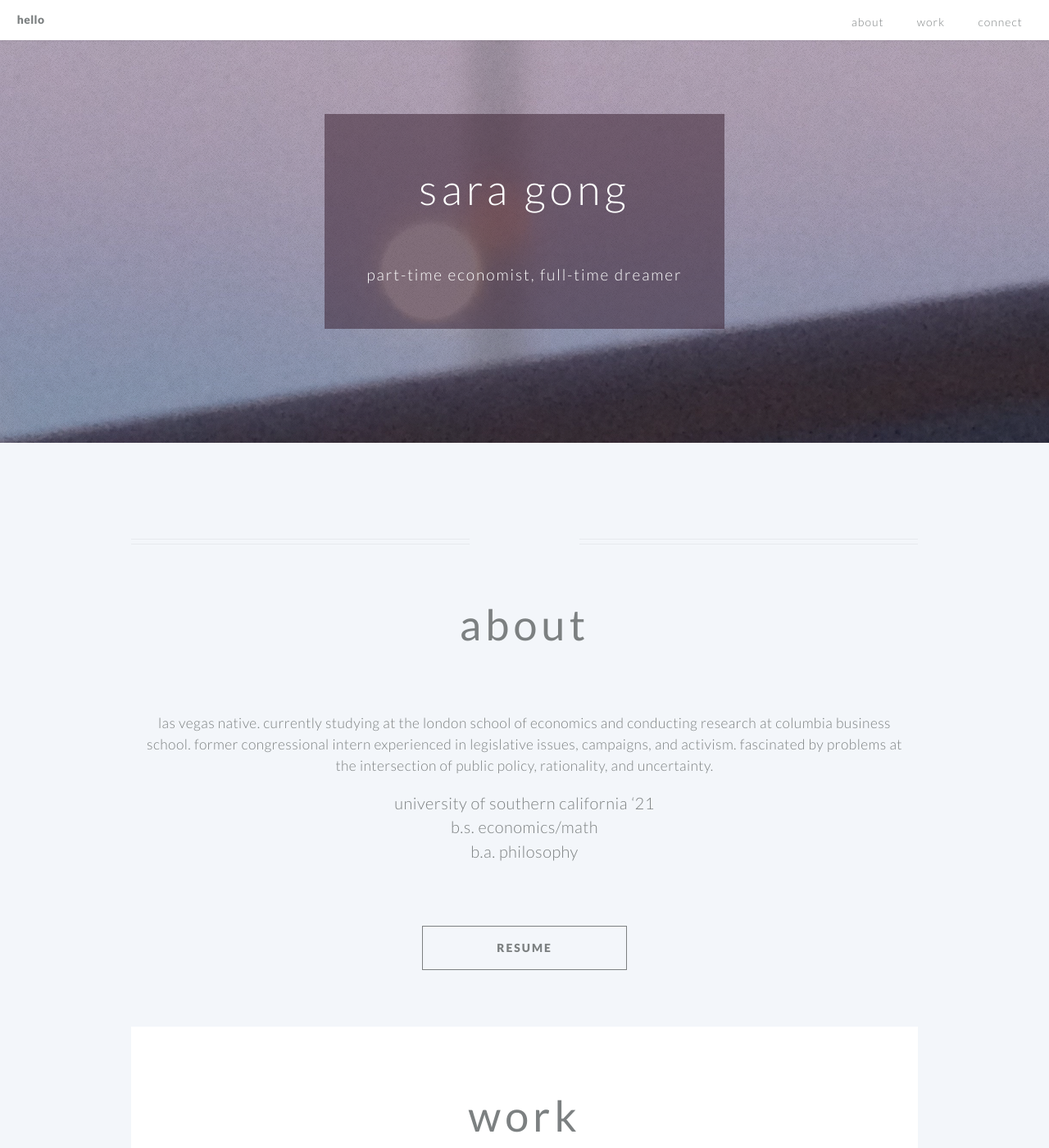
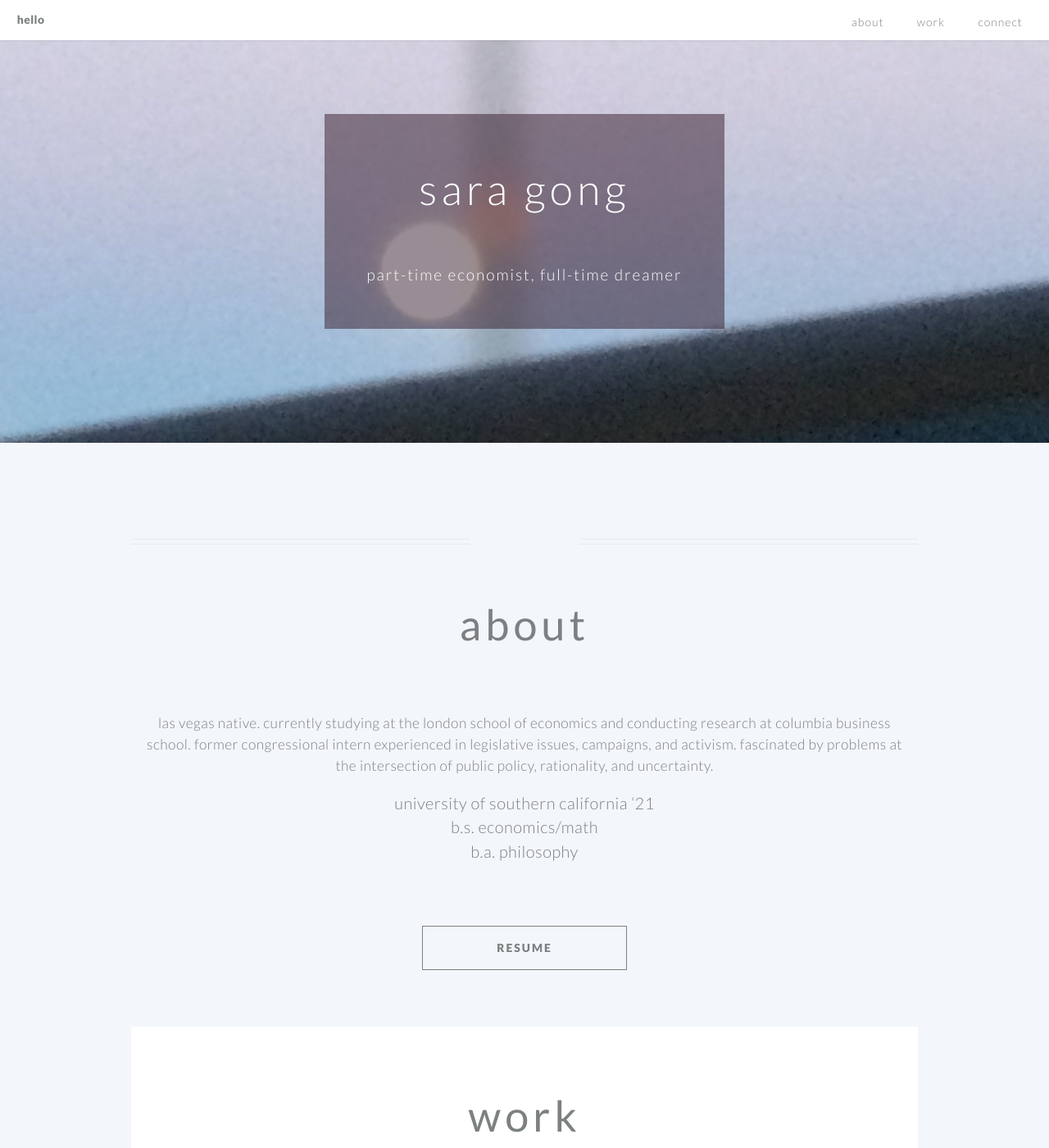
Before and after one commit to saragong/saragong.github.io, a Jekyll site: the page built from index.html, in a window 1280 px wide and 1400 px high. Shown: the whole window at 82% size. Built offline with Jekyll 4.4.1, drawn with Linux system fonts in a browser that asks for light colours.

Commit message:
liquid background image

```diff
--- a/_layouts/landing-page.html
+++ b/_layouts/landing-page.html
@@ -9,7 +9,7 @@
     <meta name="keywords" content="" />
 
     <!--favicon-->
-    {%if page.title %}
+    {% if page.title %}
     <link rel="icon" href= "{{ page.favicon }}" type="image/x-icon" />
     {% endif %}
 
@@ -57,7 +57,9 @@
     </header>
 
     <!-- BANNER -->
-    <section id="banner" style="background-attachment: scroll, scroll, scroll, fixed;">
+    <section id="banner" {% if page.background_image %}style="background-image: url('css/images/background.svg'),
+        url('{{ page.background_image }}'); background-attachment: scroll, fixed;"
+        {% endif %}>
 
         <div class="inner">
 
--- a/css/style.css
+++ b/css/style.css
@@ -791,12 +791,12 @@ Styles adapted from Twenty by HTML5 UP!
 	@keyframes reveal-banner { 0% { opacity: 0; } 100% { opacity: 1; } }
 
 	#banner {
-		background-attachment: scroll, scroll, scroll, fixed;
-		background-color: #645862;
-		background-image: url("images/background.svg"), url("images/background.svg"), url("images/overlay.png"), url("../images/background.jpeg");
-		background-position: bottom left, bottom right, top left, top center;
-		background-repeat: no-repeat, no-repeat, repeat, no-repeat;
-		background-size: 25em, 25em, auto, cover;
+		background-attachment: scroll, fixed;
+		background-color: transparent;
+		background-image: url("images/background.svg"), url("../images/background.jpeg");
+		background-position: bottom center, top center;
+		background-repeat: no-repeat;
+		background-size: 25em, cover;
 		color: white;
 		cursor: default;
 		padding: 8em 0;
@@ -888,7 +888,7 @@ Styles adapted from Twenty by HTML5 UP!
 
 	.cta {
 		background-attachment: scroll, scroll, scroll, fixed;
-		background-color: #645862;
+		background-color: none;
 		background-image: url("images/background.svg"), url("images/background.svg"), url("images/overlay.png"), url("../images/background.jpeg");
 		background-position: top left, top right, top left, bottom center;
 		background-repeat: no-repeat, no-repeat, repeat, no-repeat;
--- a/index.html
+++ b/index.html
@@ -11,7 +11,9 @@ about: >
   of public policy, rationality, and uncertainty.
 resume: "/assets/pdf/resume.pdf"
 
+background_image: "/images/background.jpeg"
 hover-color: #83d3c9
+
 
 
 ---
```
Also changed, not shown: images/background.jpg (added).
